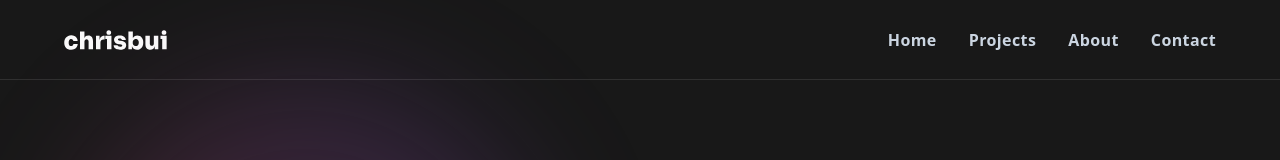
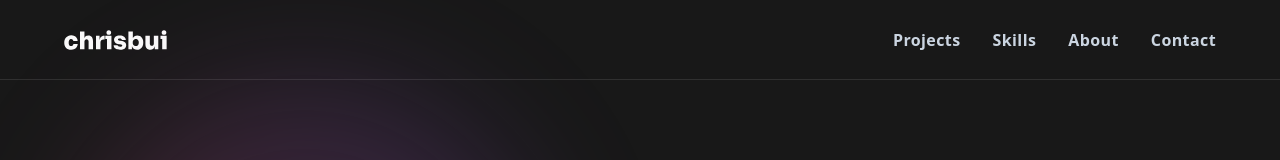
Before and after one commit to chrisvn188/my-portfolio, a React (Vite) app: page / in a window 1280 px wide. Shown: the top 160 px of the page. Built offline with nearby package versions, Linux system fonts and the light colour scheme.

Commit message:
Implement smooth scroll when navlink clicked

```diff
--- a/src/components/Header.jsx
+++ b/src/components/Header.jsx
@@ -20,6 +20,12 @@ const Header = () => {
     setIsMenuClosed(true)
   }
 
+  const handleClickNavLink = (e) => {
+    e.preventDefault()
+    const section = e.target.dataset.section
+    document.getElementById(section).scrollIntoView({ behavior: 'smooth' })
+  }
+
   return (
     <header
       id="header"
@@ -35,7 +41,9 @@ const Header = () => {
                 <li key={item.id}>
                   <a
                     className="capitalize text-base tracking-wide font-semibold text-slate-300 hover:text-slate-50"
-                    href={item.href}>
+                    href={item.href}
+                    data-section={item.href.substring(1)}
+                    onClick={handleClickNavLink}>
                     {item.title}
                   </a>
                 </li>
--- a/src/components/TechStack.jsx
+++ b/src/components/TechStack.jsx
@@ -4,21 +4,21 @@ import Section from './Section'
 
 const stack = [
   {
-    id: 1,
+    id: 0,
     name: 'HTML & CSS',
     Icon: FaHtml5,
     description:
       'Highly skilled in HTML & CSS, adeptly crafting visually appealing and responsive websites for optimal user experiences.',
   },
   {
-    id: 2,
+    id: 1,
     name: 'Javascript',
     Icon: IoLogoJavascript,
     description:
       'Expertise in JavaScript, building interactive and dynamic web applications with a focus on seamless user interactions and functionality',
   },
   {
-    id: 3,
+    id: 2,
     name: 'React',
     Icon: FaReact,
     description:
@@ -30,7 +30,8 @@ const TechStack = () => {
   return (
     <Section
       className="space-y-12 py-12 md:py-24 bg-zinc-800"
-      headingText="Tech Stack">
+      headingText="Tech Stack"
+      id="skills">
       <ul className="grid sm:grid-cols-2 lg:grid-cols-3 gap-4 sm:gap-6 md:gap-">
         {stack.map(({ id, Icon, name, description }) => (
           <div key={id}>
--- a/src/constants/index.js
+++ b/src/constants/index.js
@@ -1,13 +1,13 @@
 export const navLinks = [
   {
     id: 0,
-    title: 'home',
-    href: '#home',
+    title: 'projects',
+    href: '#projects',
   },
   {
     id: 1,
-    title: 'projects',
-    href: '#projects',
+    title: 'skills',
+    href: '#skills',
   },
   {
     id: 2,
```
